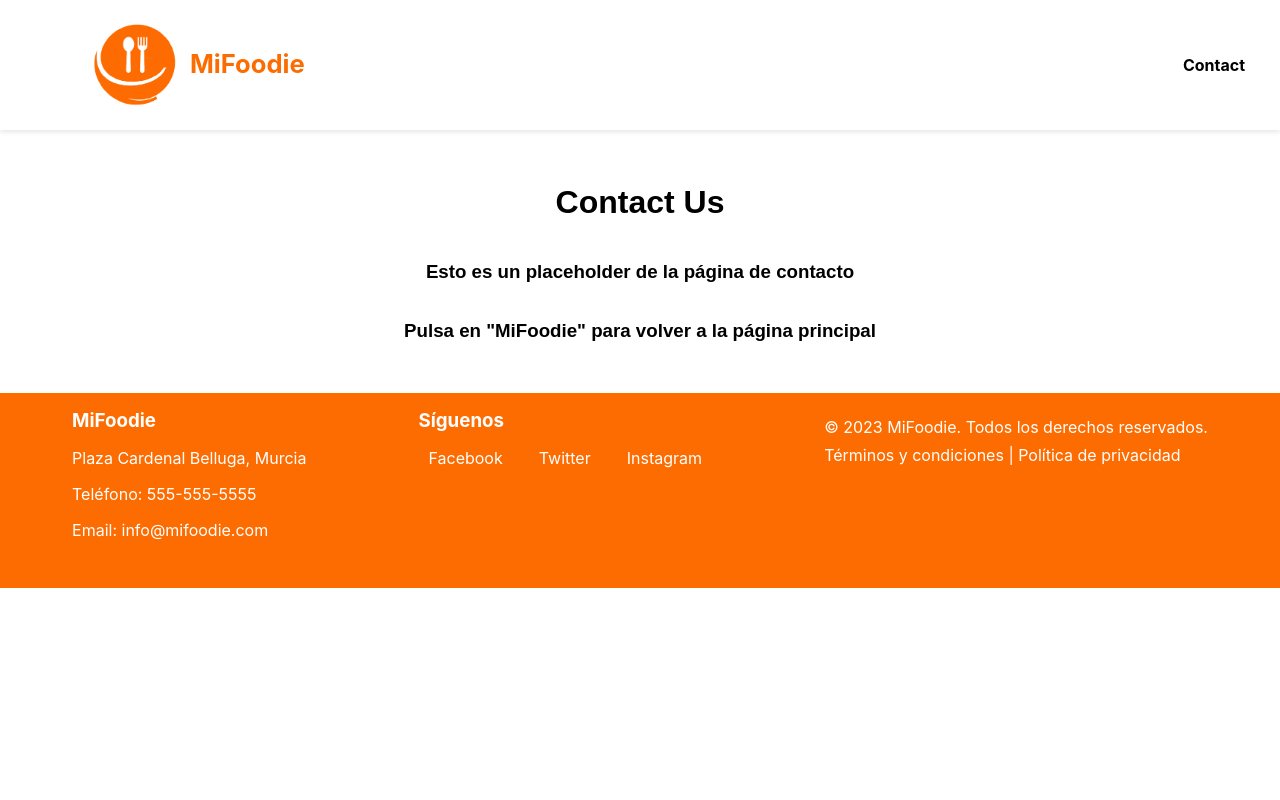
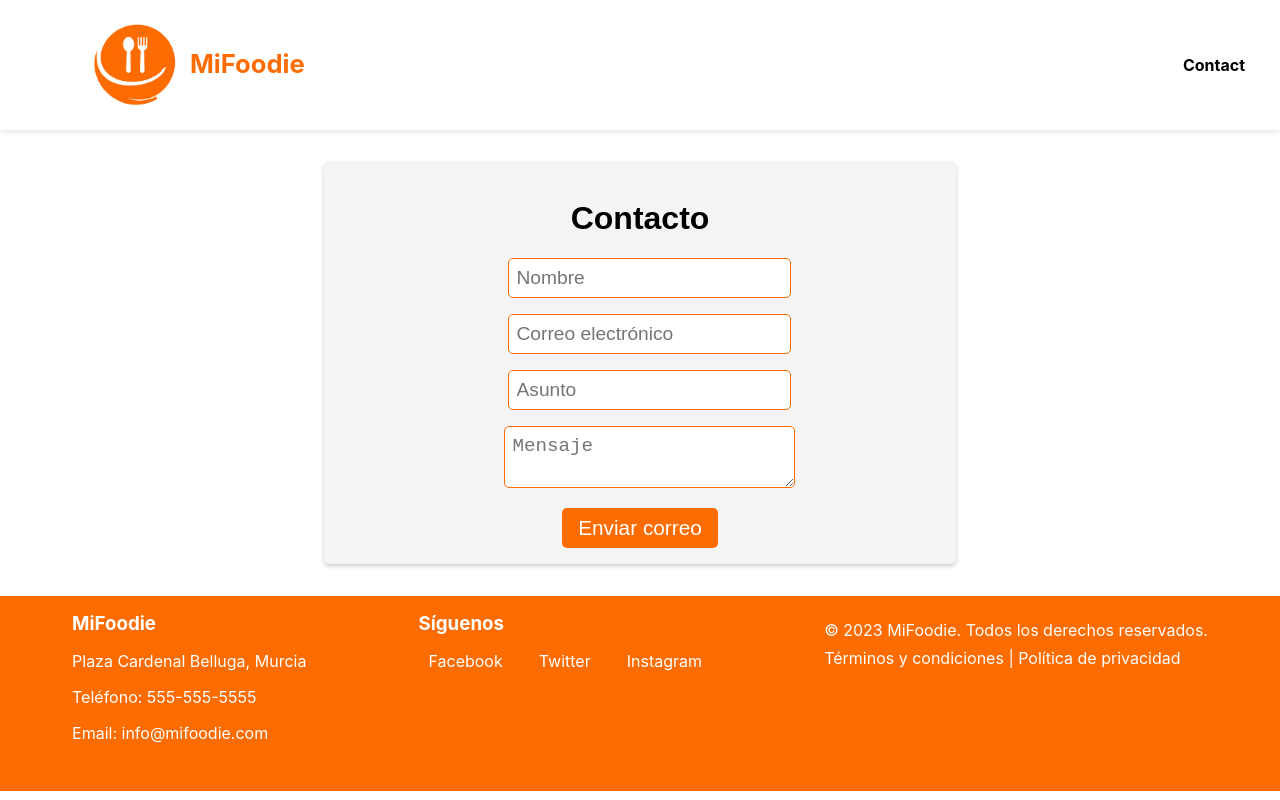
Before and after one commit to pablocaeg/proyecto-daweb, a React (Create React App) app in the folder react-express/react-project/: page /contact in a window 1280 px wide. Built offline with nearby package versions, Linux system fonts and the light colour scheme.

Commit message:
contacto text area

```diff
--- a/react-express/react-project/src/pages/Contact/Contact.css
+++ b/react-express/react-project/src/pages/Contact/Contact.css
@@ -9,40 +9,40 @@
 .contact-form {
   display: flex;
   flex-direction: column;
-  align-items: flex-start;
+  align-items: center;
   width: 100%;
-  max-width: 500px;
+  max-width: 600px;
   padding: 1rem;
   background-color: #f4f4f4;
   border-radius: 5px;
   box-shadow: 0 2px 4px rgba(0, 0, 0, 0.2);
 }
+.message {
+  padding: 2em;
 
-.contact-form label {
-  font-weight: bold;
-  margin-bottom: 0.5rem;
 }
 
 .contact-form input,
 .contact-form textarea {
   padding: 0.5rem;
   border-radius: 5px;
-  border: 1px solid #ccc;
+  border: 1px solid #fd6c01;
   width: 100%;
   margin-bottom: 1rem;
+  font-size: 1.2rem;
 }
 
-.contact-form button[type='submit'] {
+.contact-form-btn[type='submit'] {
   padding: 0.5rem 1rem;
-  background-color: #4caf50;
+  background-color: #fd6c01;
   color: #fff;
   border: none;
   border-radius: 5px;
-  font-size: 1.2rem;
+  font-size: 1.3rem;
   cursor: pointer;
   transition: background-color 0.3s ease-in-out;
 }
 
-.contact-form button[type='submit']:hover {
-  background-color: #3e8e41;
+.contact-form-btn[type='submit']:hover {
+  background-color: #e26003;
 }
--- a/react-express/react-project/src/pages/Contact/Contact.js
+++ b/react-express/react-project/src/pages/Contact/Contact.js
@@ -5,9 +5,24 @@ import Footer from "../../components/Footer/Footer.js";
 const Contact = () => {
   return (
     <div className="contact-page">
-      <h1>Contact Us</h1>
-      <h3>Esto es un placeholder de la página de contacto</h3>
-      <h3>Pulsa en "MiFoodie" para volver a la página principal</h3>
+        <form class='contact-form'>
+          <h1>Contacto</h1>
+          <div class="validate-input" data-validate="Se requiere el nombre">
+            <input class="input" type="text" name="name" placeholder="Nombre"></input>
+          </div>
+          <div class="validate-input" data-validate="Se requiere un correo electrónico válido">
+            <input class="input" type="text" name="email" placeholder="Correo electrónico"></input>
+          </div>
+          <div class="validate-input" data-validate="Se requiere el asunto">
+            <input class="input" type="text" name="subject" placeholder="Asunto"></input>
+          </div>
+          <div class="validate-input " data-validate="Se requiere el mensaje">
+            <textarea class="message" type="text" name="message" placeholder="Mensaje"></textarea>
+          </div>
+          <div class="container-contact-form-btn">
+            <button class="contact-form-btn" type="submit">Enviar correo</button>
+          </div>
+        </form>
     </div>
   );
 };
```
Also changed, not shown: 1 other file (tests, documents, lock files or other folders).
